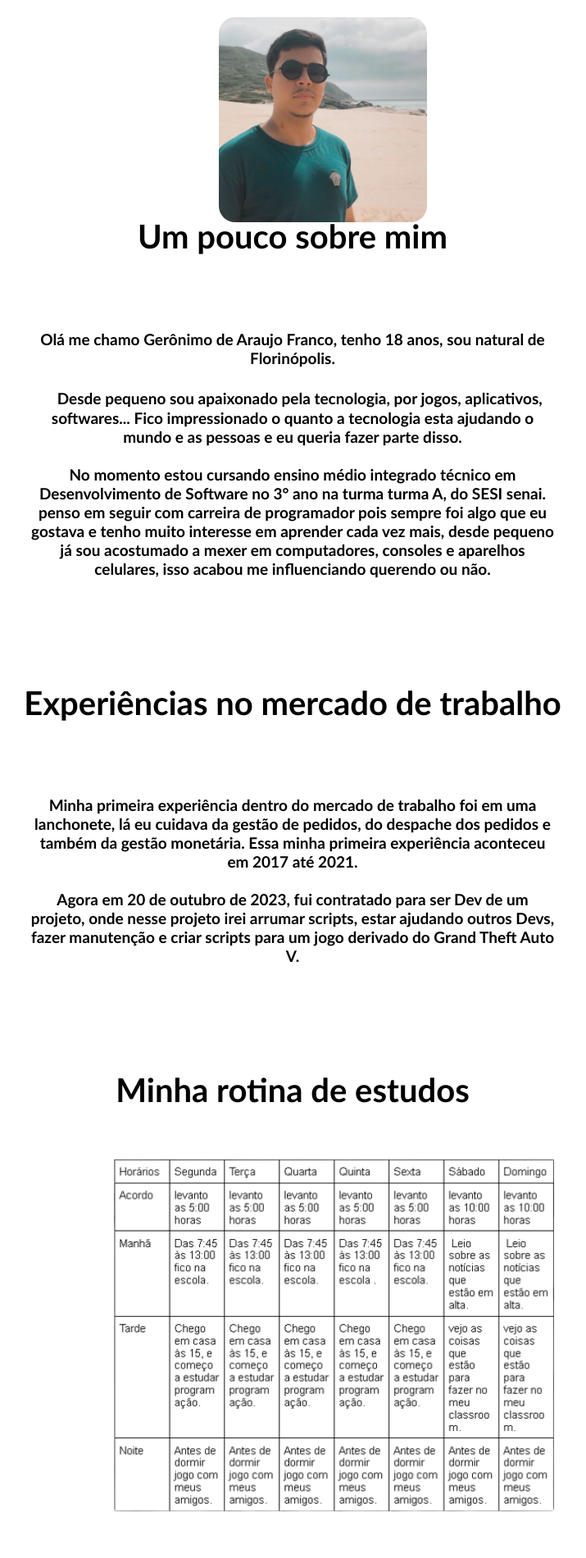
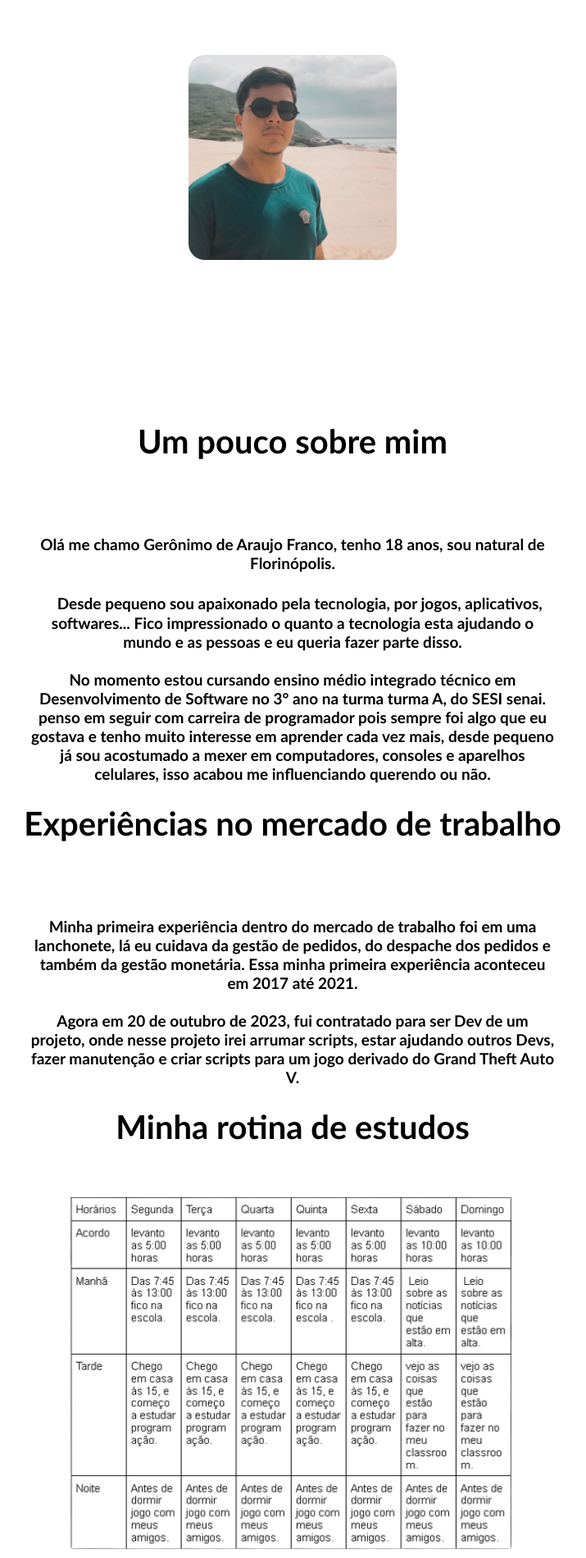
Before and after one commit to FrancoHTML/Portfolio, a plain HTML site: page sobre.html in a window 1280 px wide. Shown: the part 99-1999 px from the top of the page at 82% size, without its empty margins (283-998 px from the left). Before the commit the page ends 1953 px from the top, so only its background shows below. Drawn offline with Linux system fonts and the light colour scheme.

Commit message:
alterações

```diff
--- a/sobre.css
+++ b/sobre.css
@@ -121,13 +121,29 @@ main p{
   margin-left: 25%;
   margin-right: 25%;
 
-
 }
 
 main h2{
   text-align: center;
-
-  margin-top: 10%;
+  margin-top: 2%;
   font-weight: bold;
   font-size: 40px;
 }
+
+.ftp{
+  display: flex;
+  justify-content: center;
+  height: 250px;
+
+  margin-top: 8%;
+
+}
+
+.rotina{
+  display: flex;
+  justify-content: center;
+  height: 450px;
+  border-radius: 20px;
+  margin-top: 4%;
+  border-color: black;
+}
--- a/sobre.html
+++ b/sobre.html
@@ -25,16 +25,10 @@
         </nav>
       </header>
       <main>
-
-        <img src="./img/Screenshot_20231020-105613-383.png" alt="Foto perfil"
-        style="height: 250px;
-        border-radius: 20px;
-        position: absolute;
-        align-items: center;
-        left: 43%;
-        top: 120px;
+     <div class="ftp">
+        <img src="./img/Screenshot_20231020-105613-383.png" alt="Foto perfil" style="border-radius: 20px;
         border-color: black;">
-
+    </div>
             <br>
             <br>
             <br>
@@ -85,16 +79,10 @@
         <h2>Minha rotina de estudos</h2>
 
 
+      <div class="rotina">
 
-        <img class="rotina" src="./img2/tabelahrs.png" style="height: 450px;
-        border-radius: 20px;
-        position: absolute;
-        align-items: center;
-        left: 32%;
-        margin-top: 4%;
-
-        border-color: black;">
-
+        <img  src="./img2/tabelahrs.png" >
+      </div>
 
 
 
```
